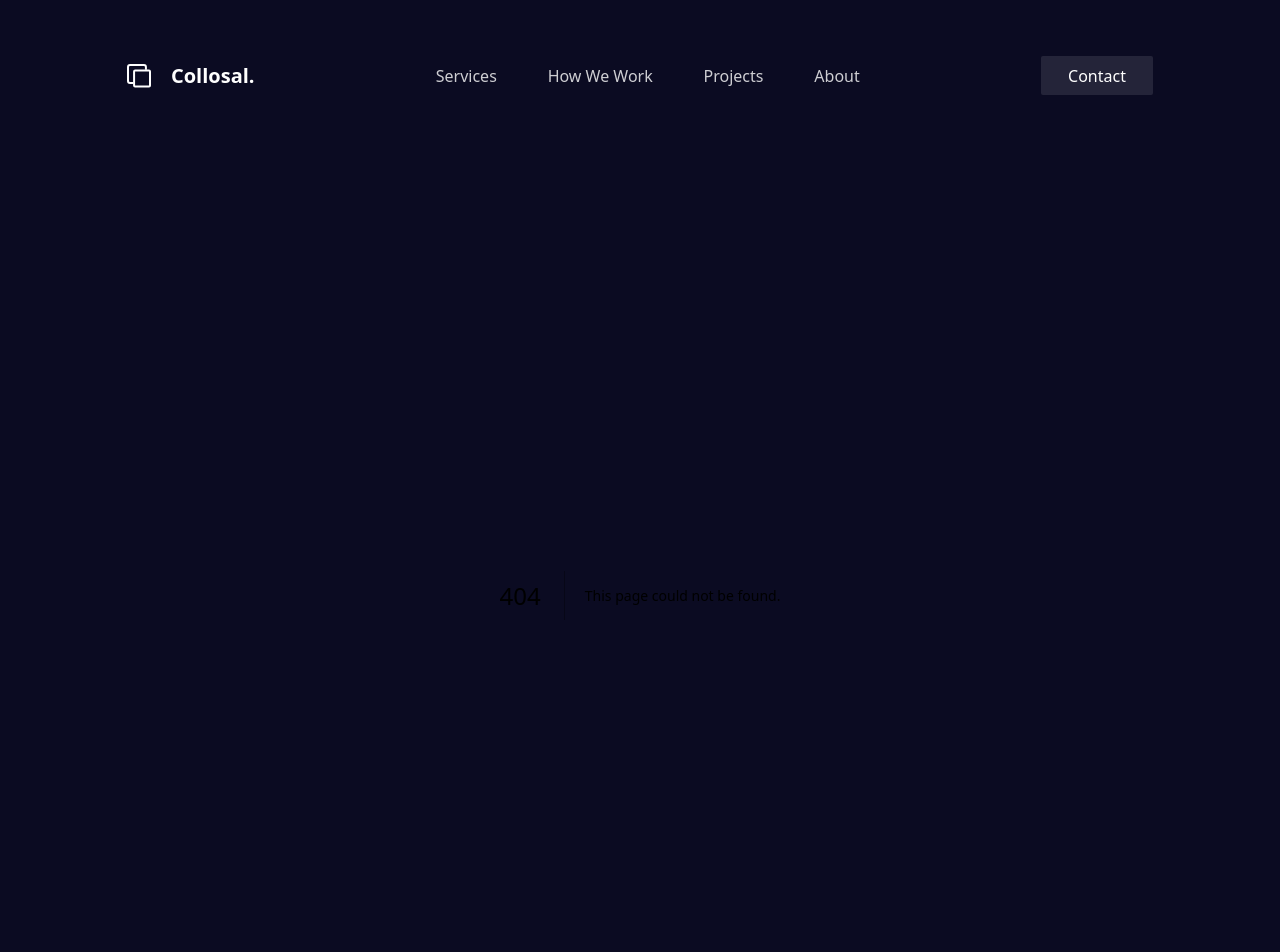
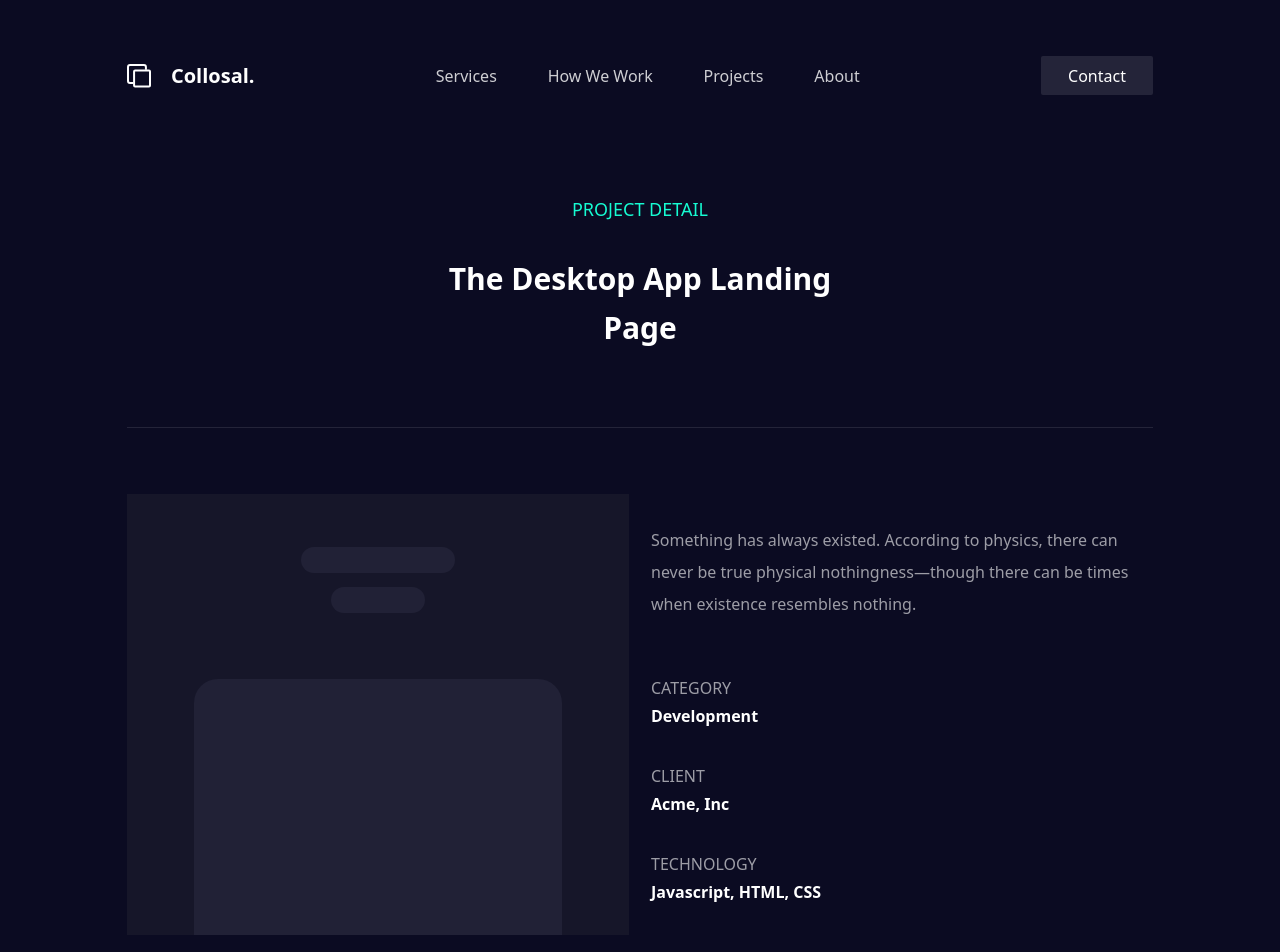
Before and after one commit to ndrvndr/collosal-landingPage-codedesign.dev, a Next.js app: page /Projects/ProjectDetail in a window 1280 px wide. Before the commit this address had no page. Shown: the top 952 px of the page. Built offline with nearby package versions, Linux system fonts and the light colour scheme.

Commit message:
finish the project detail page

```diff
--- /dev/null
+++ b/app/Projects/ProjectDetail/page.js
@@ -0,0 +1,104 @@
+import Link from "next/link";
+
+export default function ProjectDetail() {
+  return (
+    <main>
+      <section className="flex flex-col items-center space-y-8">
+        <span className="text-[#16FCD2] text-lg">PROJECT DETAIL</span>
+        <span className="text-white text-center text-3xl font-bold leading-relaxed">
+          The Desktop App Landing <br /> Page
+        </span>
+      </section>
+      <section>
+        <hr className="w-[1026px] mt-[74px] mb-[66px] border-10 border-white border-opacity-10" />
+        <div className="flex justify-between items-center">
+          <div className="w-[502px] h-[441px] bg-[#161629] flex flex-col items-center justify-end">
+            <div className="bg-[#212136] w-[154px] h-[26px] rounded-full"></div>
+            <div className="bg-[#212136] w-[94px] h-[26px] rounded-full mb-[66px] mt-[14px]"></div>
+            <div className="bg-[#212136] w-[368px] h-[256px] rounded-t-3xl"></div>
+          </div>
+          <div className="w-[502px] space-y-14">
+            <p className="text-white text-opacity-60 leading-loose">
+              Something has always existed. According to physics, there can
+              never be true physical nothingness—though there can be times when
+              existence resembles nothing.
+            </p>
+            <div className="space-y-9">
+              <div className="flex flex-col">
+                <span className="text-white text-opacity-60 mb-1">
+                  CATEGORY
+                </span>
+                <span className="font-bold text-white">Development</span>
+              </div>
+              <div className="flex flex-col">
+                <span className="text-white text-opacity-60 mb-1">CLIENT</span>
+                <span className="font-bold text-white">Acme, Inc</span>
+              </div>
+              <div className="flex flex-col">
+                <span className="text-white text-opacity-60 mb-1">
+                  TECHNOLOGY
+                </span>
+                <span className="font-bold text-white">
+                  Javascript, HTML, CSS
+                </span>
+              </div>
+            </div>
+          </div>
+        </div>
+        <hr className="w-[1026px] mt-[135px] mb-[120px] border-10 border-white border-opacity-10" />
+      </section>
+
+      <section>
+        <div className="flex flex-col items-center">
+          <span className="text-[#16FCD2] mb-[1.25rem] text-lg">PROJECTS</span>
+          <span className="text-white text-center font-bold text-3xl leading-relaxed">
+            Other Amazing Projects
+          </span>
+        </div>
+
+        <div className="flex mt-[83px] space-x-4">
+          <div>
+            <div className="w-[502px] h-[441px] bg-[#161629] flex flex-col items-center justify-end">
+              <div className="bg-[#212136] w-[154px] h-[26px] rounded-full"></div>
+              <div className="bg-[#212136] w-[94px] h-[26px] rounded-full mb-[66px] mt-[14px]"></div>
+              <div className="bg-[#212136] w-[194px] h-[256px] rounded-t-3xl"></div>
+            </div>
+            <div className="flex flex-col items-center mt-12">
+              <span className="text-white font-bold text-lg">
+                The Mobile App Landing Page
+              </span>
+              <span className="text-white text-opacity-60 text-md mt-4 mb-9">
+                A landing page for mobile app
+              </span>
+              <Link href="./Projects/ProjectDetail">
+                <button className="text-white border-2 rounded-full px-8 py-2">
+                  Detail
+                </button>
+              </Link>
+            </div>
+          </div>
+          <div>
+            <div className="w-[502px] h-[441px] bg-[#161629] flex flex-col items-center justify-end">
+              <div className="bg-[#212136] w-[154px] h-[26px] rounded-full"></div>
+              <div className="bg-[#212136] w-[94px] h-[26px] rounded-full mb-[66px] mt-[14px]"></div>
+              <div className="bg-[#212136] w-[368px] h-[256px] rounded-t-3xl"></div>
+            </div>
+            <div className="flex flex-col items-center mt-12">
+              <span className="text-white font-bold text-lg">
+                The Desktop App Landing Page
+              </span>
+              <span className="text-white text-opacity-60 text-md mt-4 mb-9">
+                A landing page for desktop app
+              </span>
+              <Link href="./Projects/ProjectDetail">
+                <button className="text-white border-2 rounded-full px-8 py-2">
+                  Detail
+                </button>
+              </Link>
+            </div>
+          </div>
+        </div>
+      </section>
+    </main>
+  );
+}
--- a/app/Projects/page.js
+++ b/app/Projects/page.js
@@ -1,3 +1,5 @@
+import Link from "next/link";
+
 export default function Projects() {
   return (
     <main className="flex flex-col items-center">
@@ -28,9 +30,11 @@
             <span className="text-white text-opacity-60 text-md mt-4 mb-9">
               A landing page for mobile app
             </span>
+            <Link href="./Projects/ProjectDetail">
               <button className="text-white border-2 rounded-full px-8 py-2">
                 Detail
               </button>
+            </Link>
           </div>
         </div>
         <div>
@@ -46,9 +50,11 @@
             <span className="text-white text-opacity-60 text-md mt-4 mb-9">
               A landing page for desktop app
             </span>
+            <Link href="./Projects/ProjectDetail">
               <button className="text-white border-2 rounded-full px-8 py-2">
                 Detail
               </button>
+            </Link>
           </div>
         </div>
         <div className="mr-5">
@@ -64,9 +70,11 @@
             <span className="text-white text-opacity-60 text-md mt-4 mb-9">
               A landing page for desktop app
             </span>
+            <Link href="./Projects/ProjectDetail">
               <button className="text-white border-2 rounded-full px-8 py-2">
                 Detail
               </button>
+            </Link>
           </div>
         </div>
         <div>
@@ -82,9 +90,11 @@
             <span className="text-white text-opacity-60 text-md mt-4 mb-9">
               A landing page for mobile app
             </span>
+            <Link href="./Projects/ProjectDetail">
               <button className="text-white border-2 rounded-full px-8 py-2">
                 Detail
               </button>
+            </Link>
           </div>
         </div>
       </div>
--- a/app/page.js
+++ b/app/page.js
@@ -160,9 +160,11 @@
               <span className="text-white text-opacity-60 text-md mt-4 mb-9">
                 A landing page for mobile app
               </span>
+              <Link href="./Projects/ProjectsDetail">
                 <button className="border-2 rounded-full px-8 py-2">
                   Detail
                 </button>
+              </Link>
             </div>
           </div>
           <div>
@@ -178,9 +180,11 @@
               <span className="text-white text-opacity-60 text-md mt-4 mb-9">
                 A landing page for desktop app
               </span>
+              <Link href="./Projects/ProjectDetail">
                 <button className="border-2 rounded-full px-8 py-2">
                   Detail
                 </button>
+              </Link>
             </div>
           </div>
         </div>
```
Lines whose indentation alone changed are shown as unchanged.
